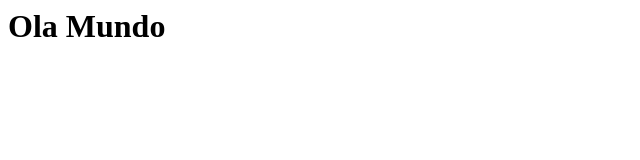
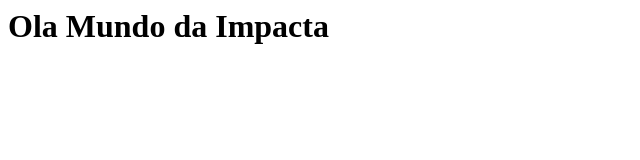
Before and after one commit to AlissonMouraAls/aulaDevOps, a plain HTML site: page index.html in a window 1280 px wide. Shown: the whole page, without its empty margins (0-640 px from the left). Drawn offline with Linux system fonts and the light colour scheme.

Commit message:
versao 1

```diff
--- a/index.html
+++ b/index.html
@@ -1 +1 @@
-<h1> Ola Mundo </h1>
+<h1> Ola Mundo da Impacta </h1>
```
